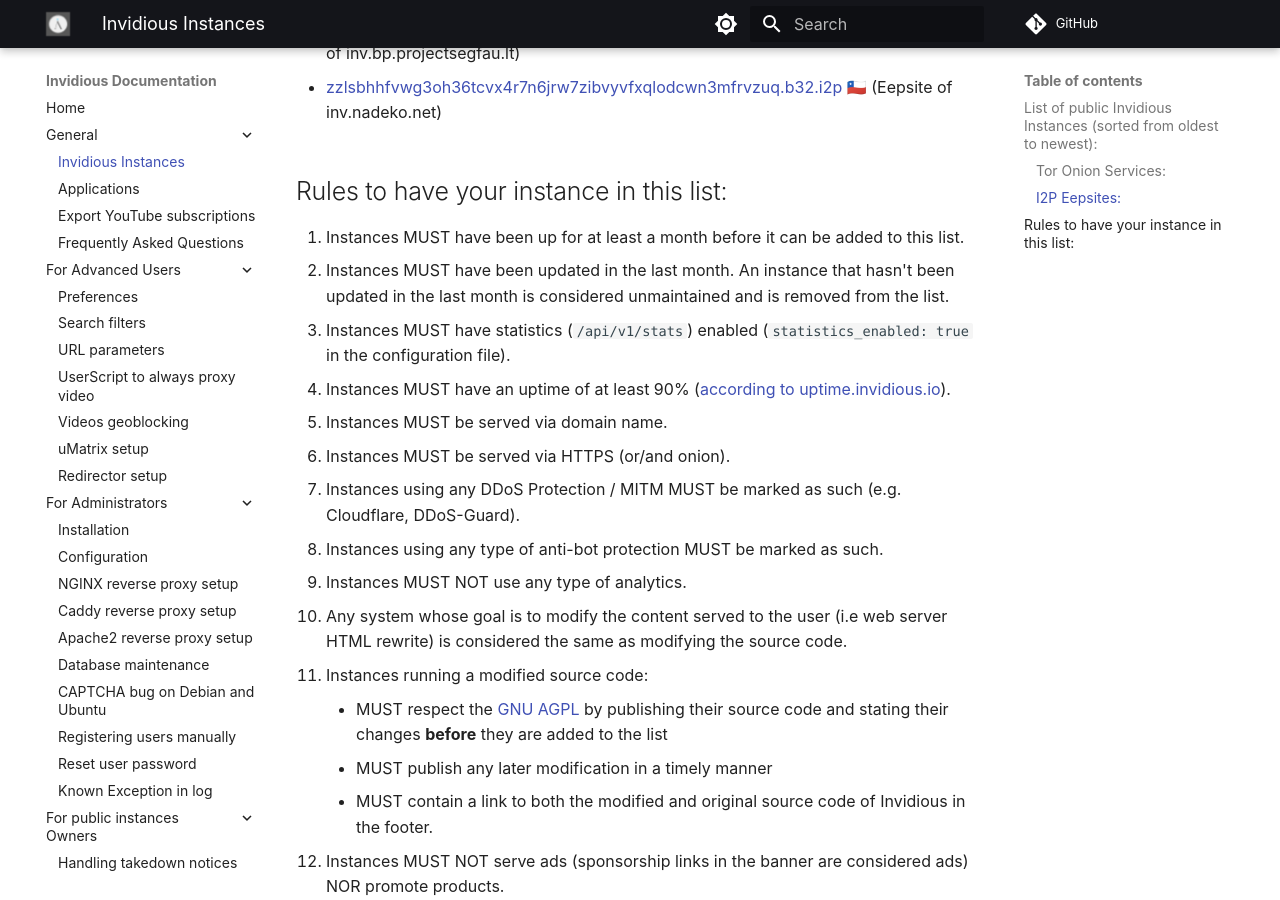
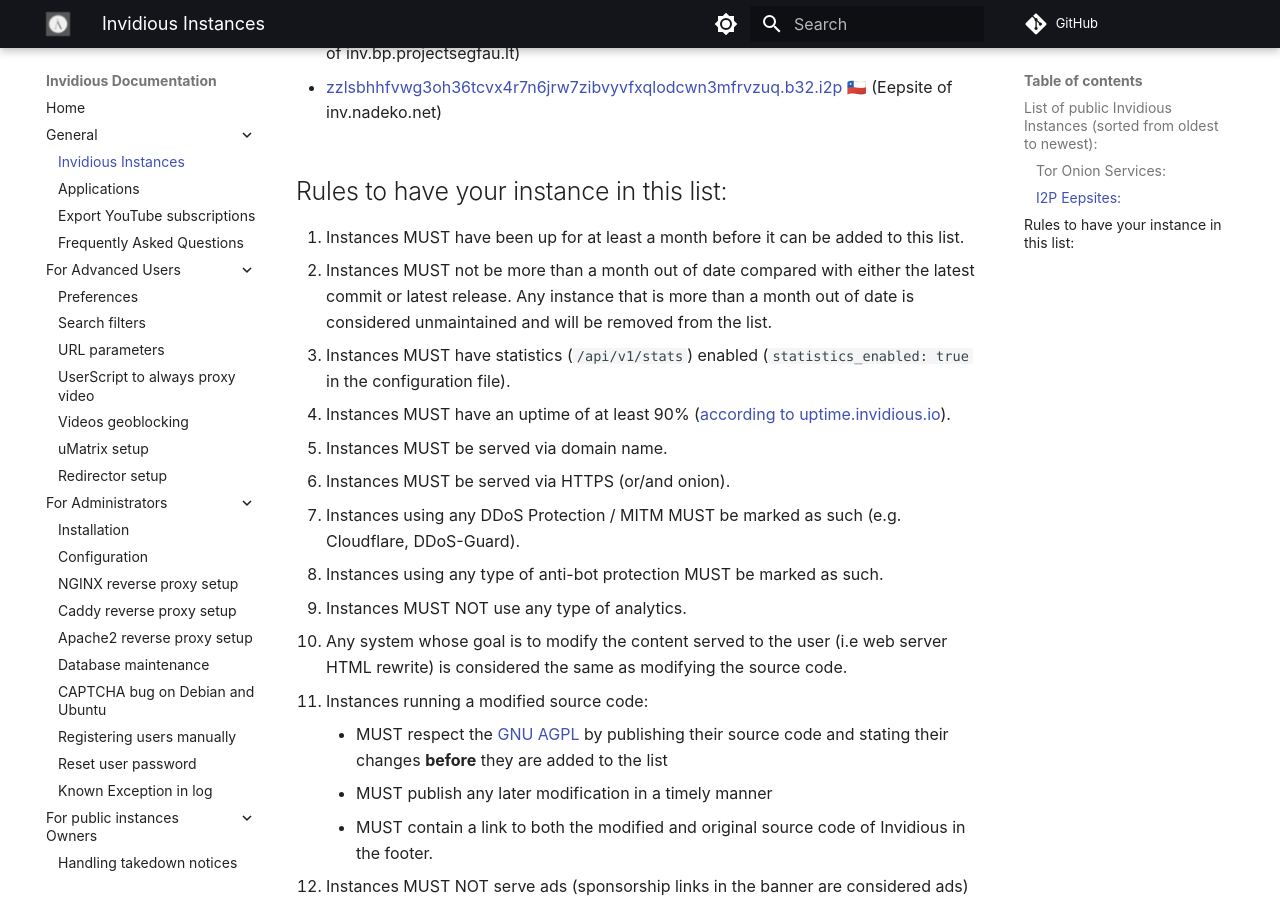
Before and after one commit to iv-org/documentation, an MkDocs documentation site: the page built from docs/instances.md, in a window 1280 px wide and 900 px high, scrolled down 1758 px. Built offline with MkDocs 1.6.1 and Material for MkDocs 9.7.7, drawn with Linux system fonts in a browser that asks for light colours; comment, search, counter and statistics services are not loaded.

Commit message:
Update Rule 2 of instance list (#544)
Now that Invidious has switched to tagged versioning again, the rule ensuring that instances must not be a month out of date should be updated to support this.

```diff
--- a/docs/instances.md
+++ b/docs/instances.md
@@ -77,7 +77,7 @@
 ## Rules to have your instance in this list:
 
 1. Instances MUST have been up for at least a month before it can be added to this list.
-2. Instances MUST have been updated in the last month. An instance that hasn't been updated in the last month is considered unmaintained and is removed from the list.
+2. Instances MUST not be more than a month out of date compared with either the latest commit or latest release. Any instance that is more than a month out of date is considered unmaintained and will be removed from the list.
 3. Instances MUST have statistics (`/api/v1/stats`) enabled (`statistics_enabled: true` in the configuration file).
 4. Instances MUST have an uptime of at least 90% ([according to uptime.invidious.io](https://uptime.invidious.io/)).
 5. Instances MUST be served via domain name.
```
